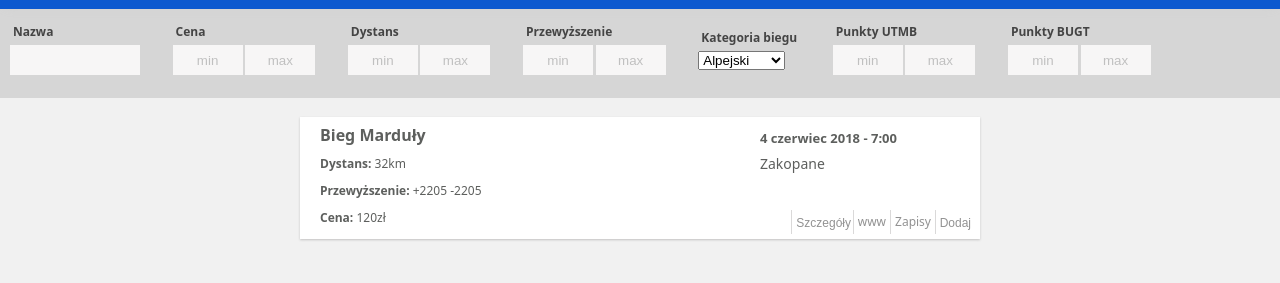
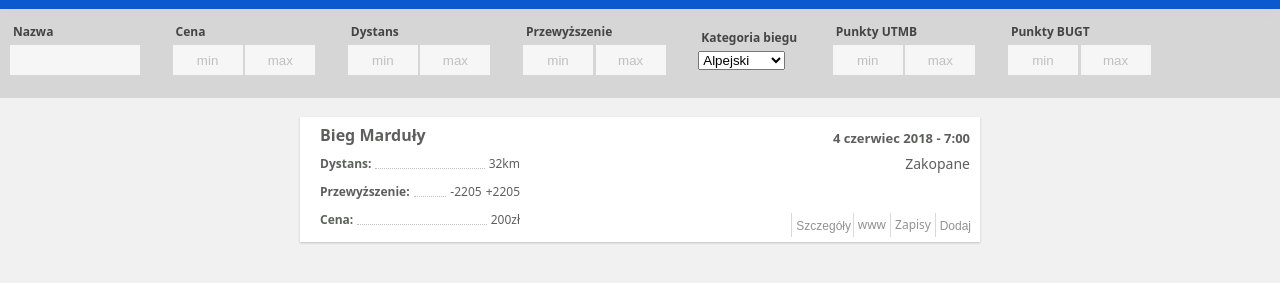
Before and after one commit to pranosz/Mountain-Ranning, a plain HTML site: page app/index.html in a window 1280 px wide. Shown: the part 47-330 px from the top of the page. Drawn offline with Linux system fonts and the light colour scheme.

Commit message:
CSS changes in the competition tab
Added css improvements to competition tab. Added dots line.

```diff
--- a/app/css/c-item/__dots/c-item__dots.css
+++ b/app/css/c-item/__dots/c-item__dots.css
@@ -1,5 +1,7 @@
 .c-item__dots {
-	width: 100px;
-	background-color: red;
-	border-bottom: thick dotted #ff0000;
+	display: block;
+	position: relative;
+	top: -2px;
+	border-bottom: 1px dotted #c1c1c3;
+	overflow: auto;
 }
--- a/app/css/c-item/__info/c-item__info.css
+++ b/app/css/c-item/__info/c-item__info.css
@@ -1,10 +1,11 @@
 .c-item__info {
 	/*display: inline-block;*/
 	position: relative;
-	width: 210px;
+	width: 200px;
 	font-size: 1.2em;
 	margin: 10px 0px 5px 10px;
 	padding-top: 5px;
+	text-align: right;
 }
 
 @media screen and (min-width: 635px) and (max-width: 770px){
--- a/app/css/c-item/__text/_left/c-item__text--left.css
+++ b/app/css/c-item/__text/_left/c-item__text--left.css
@@ -0,0 +1,4 @@
+.c-item__text--left {
+	float: left;
+	margin-right: 4px;
+}
--- a/app/css/c-item/__text/_right/c-item__text--right.css
+++ b/app/css/c-item/__text/_right/c-item__text--right.css
@@ -1,4 +1,4 @@
 .c-item__text--right {
-	position: absolute;
-	right: 0px;
+	float: right;
+	margin-left: 4px;
 }
--- a/app/css/c-item/__text/c-item__text.css
+++ b/app/css/c-item/__text/c-item__text.css
@@ -0,0 +1,3 @@
+.c-item__text {
+	display: block;
+}
--- a/app/index.html
+++ b/app/index.html
@@ -127,17 +127,20 @@
             <div class="c-item">
                 <h2 class="c-item__header">Bieg Marduły</h2>
                 <div class="c-item__info">
-                    <strong>Dystans:</strong>
-                    <span>32km</span>
+                    <strong class="c-item__text c-item__text--left">Dystans:</strong>
+                    <span class="c-item__text c-item__text--right">32km</span>
+                    <span class="c-item__dots">&nbsp;</span>
                 </div>
                 <div class="c-item__info c-item__info--altitude">
-                    <strong>Przewyższenie:</strong>
-                    <span>+2205</span>
-                    <span>-2205</span>
+                    <strong class="c-item__text c-item__text--left">Przewyższenie:</strong>
+                    <span class="c-item__text c-item__text--right">+2205</span>
+                    <span class="c-item__text c-item__text--right">-2205</span>
+                    <span class="c-item__dots">&nbsp;</span>
                 </div>
                 <div class="c-item__info c-item__info--price">
-                    <strong>Cena:</strong>
-                    <span>120zł</span>
+                    <strong class="c-item__text c-item__text--left">Cena:</strong>
+                    <span class="c-item__text c-item__text--right">200zł</span>
+                    <span class="c-item__dots">&nbsp;</span>
                 </div>
                 <div class="c-item__info c-item__info--location">
                     Zakopane
```
